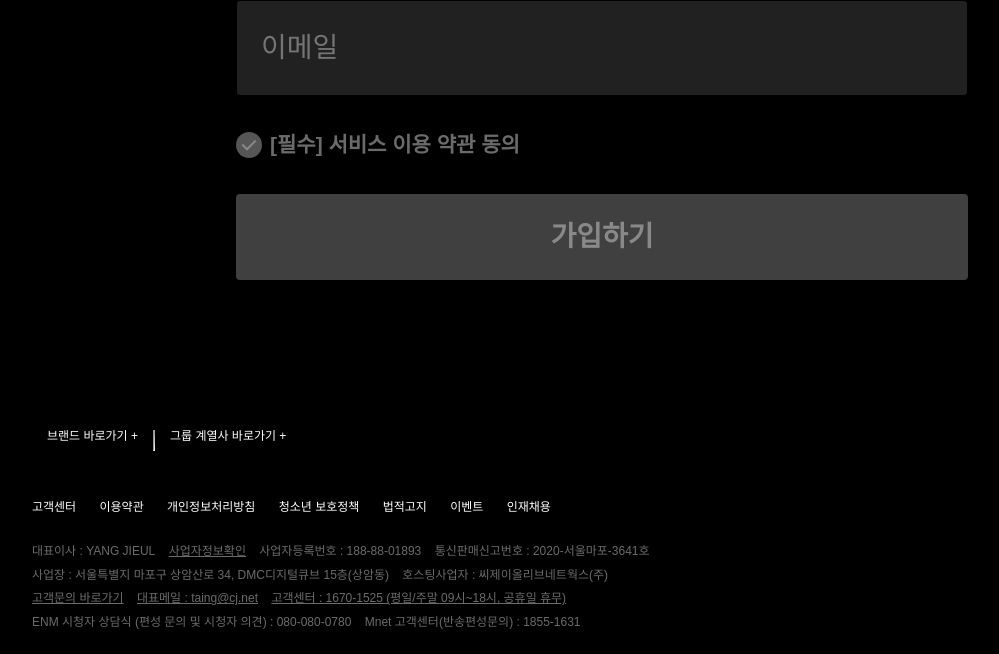
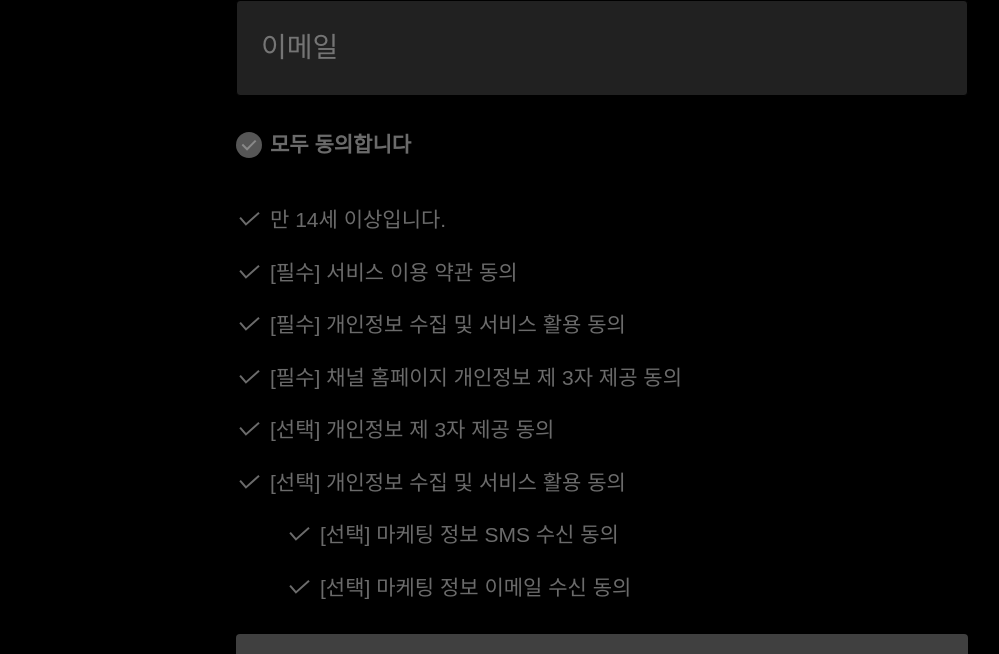
Before and after one commit to FRONTENDSCHOOL10/sorry, a website built with Vite: page src/pages/signup/signUp.html in a window 1280 px wide. Shown: the part 789-1443 px from the top of the page, without its empty margins (38-1037 px from the left). Built offline with nearby package versions, Linux system fonts and the light colour scheme; what pocketbase would draw is missing.

Commit message:
Feat: 회원가입 체크박스 활성화

```diff
--- a/src/pages/signup/signUp.html
+++ b/src/pages/signup/signUp.html
@@ -1,5 +1,6 @@
 <!doctype html>
 <html lang="ko">
+
 <head>
   <title>티빙 회원가입</title>
   <meta charset="UTF-8" />
@@ -19,104 +20,74 @@
 
   <div class="signup">
     <h2 class="signup__title">티빙 회원가입</h2>
-      <span class="signup__span"
-        >아이디와 이메일로 간편하게 티빙을 시작하세요!</span
-      >
+    <span class="signup__span">아이디와 이메일로 간편하게 티빙을 시작하세요!</span>
 
     <form action="" class="signup__form">
       <input type="text" class="signup__userId" placeholder="아이디" />
       <p class="id__error">영문 또는 영문, 숫자 조합 6~12자리</p>
-        <input
-          type="password"
-          class="signup__user__password"
-          placeholder="비밀번호"
-        />
+      <input type="password" class="signup__user__password" placeholder="비밀번호" />
       <p class="pw__error">영문, 숫자, 특수문자(~!@#$%^&*) 조합 8~15자리</p>
-        <input
-          type="password"
-          class="signup__user__passwordConfirm"
-          placeholder="비밀번호 확인"
-        />
+      <input type="password" class="signup__user__passwordConfirm" placeholder="비밀번호 확인" />
       <input type="email" class="signup__user__email" placeholder="이메일" />
     </form>
 
     <section class="signup__checkbox">
       <div class="signup__checkbox__all">
-          <input type="checkbox" id="checkbox" class="agree__checkbox" />
-          <label for="checkbox" class="check__all"
-            ><p>[필수] 서비스 이용 약관 동의</p></label
-          >
+        <input type="checkbox" id="checkbox_all" class="agree__checkbox" />
+        <label for="checkbox_all" class="check__all">
+          <p>모두 동의합니다</p>
+        </label>
       </div>
-
-        <!-- <section class="signup__checkbox__list">
-          <div>
-            <input type="checkbox" class="checkbox" />
-            <img
-              src="/src/assets/icon/check-2.svg"
-              alt="essential_check_icon"
-            />
-            <a class="sub__text">만 14세 이상입니다.</a>
+      <div class="signup__checkbox1">
+        <input type="checkbox" id="checkbox1" class="agree__checkbox1" />
+        <label for="checkbox1" class="check__essential">
+          <p>만 14세 이상입니다.</p>
+        </label>
       </div>
-
-          <div>
-            <input type="checkbox" class="checkbox" />
-            <img
-              src="/src/assets/icon/check-2.svg"
-              alt="essential_check_icon"
-            />
-            <a class="sub__text">[필수] 서비스 이용약관 동의</a>
+      <div class="signup__checkbox1">
+        <input type="checkbox" id="checkbox2" class="agree__checkbox1" />
+        <label for="checkbox2" class="check__essential">
+          <p>[필수] 서비스 이용 약관 동의</p>
+        </label>
       </div>
-
-          <div>
-            <input type="checkbox" class="checkbox" />
-            <img
-              src="/src/assets/icon/check-2.svg"
-              alt="essential_check_icon"
-            />
-            <a class="sub__text">[필수] 개인정보 수집 및 서비스활용 동의</a>
+      <div class="signup__checkbox1">
+        <input type="checkbox" id="checkbox3" class="agree__checkbox1" />
+        <label for="checkbox3" class="check__essential">
+          <p>[필수] 개인정보 수집 및 서비스 활용 동의</p>
+        </label>
       </div>
-
-          <div>
-            <input type="checkbox" class="checkbox" />
-            <img src="/src/assets/icon/check-2.svg" alt="select_check_icon" />
-            <a class="sub__text"
-              >[필수] 채널 홈페이지 개인정보 제 3자 제공 동의</a
-            >
+      <div class="signup__checkbox1">
+        <input type="checkbox" id="checkbox4" class="agree__checkbox1" />
+        <label for="checkbox4" class="check__essential">
+          <p>[필수] 채널 홈페이지 개인정보 제 3자 제공 동의</p>
+        </label>
       </div>
-
-          <div>
-            <input type="checkbox" class="checkbox" />
-            <img src="/src/assets/icon/check-2.svg" alt="select_check_icon" />
-            <a class="sub__text">[선택] 개인정보 제3자 제공 동의</a>
+      <div class="signup__checkbox2">
+        <input type="checkbox" id="checkbox5" class="agree__checkbox2" />
+        <label for="checkbox5" class="check__option">
+          <p>[선택] 개인정보 제 3자 제공 동의</p>
+        </label>
       </div>
-
-          <div>
-            <input type="checkbox" class="checkbox" />
-            <img src="/src/assets/icon/check-2.svg" alt="select_check_icon" />
-            <a class="sub__text">[선택] 개인정보 수집 및 서비스 활용 동의</a>
+      <div class="signup__checkbox2">
+        <input type="checkbox" id="checkbox6" class="agree__checkbox2" />
+        <label for="checkbox6" class="check__option">
+          <p>[선택] 개인정보 수집 및 서비스 활용 동의</p>
+        </label>
       </div>
-
-          <section class="signup__checkbox__list2">
-            <div>
-              <input type="checkbox" class="checkbox" />
-              <img src="/src/assets/icon/check-2.svg" alt="select_check_icon" />
-              <a class="sub__text">[선택] 마케팅정보 SMS 수신 동의</a>
+      <div class="signup__checkbox3">
+        <input type="checkbox" id="checkbox7" class="agree__checkbox2" />
+        <label for="checkbox7" class="check__option">
+          <p>[선택] 마케팅 정보 SMS 수신 동의</p>
+        </label>
       </div>
-
-            <div>
-              <input type="checkbox" class="checkbox" />
-              <img src="/src/assets/icon/check-2.svg" alt="select_check_icon" />
-              <a class="sub__text">[선택] 마케팅 정보 이메일 수신 동의</a>
+      <div class="signup__checkbox3">
+        <input type="checkbox" id="checkbox8" class="agree__checkbox2" />
+        <label for="checkbox8" class="check__option">
+          <p>[선택] 마케팅 정보 이메일 수신 동의</p>
+        </label>
       </div>
     </section>
-        </section> -->
-      </section>
-      <button
-        type="button"
-        class="signup__button"
-        value="signup__button"
-        aria-label="회원가입 버튼"
-      >
+    <button type="button" class="signup__button" value="signup__button" aria-label="회원가입 버튼">
       가입하기
     </button>
   </div>
@@ -148,26 +119,18 @@
             <span>통신판매신고번호 : 2020-서울마포-3641호</span>
           </p>
           <p>
-              <span
-                >사업장 : 서울특별지 마포구 상암산로 34, DMC디지털큐브
-                15층(상암동)</span
-              >
+            <span>사업장 : 서울특별지 마포구 상암산로 34, DMC디지털큐브
+              15층(상암동)</span>
             <span>호스팅사업자 : 씨제이올리브네트웍스(주)</span>
           </p>
           <p>
             <span><a href="">고객문의 바로가기</a></span>
             <span><a href="">대표메일 : taing@cj.net</a></span>
-              <span
-                ><a href=""
-                  >고객센터 : 1670-1525 (평일/주말 09시~18시, 공휴일 휴무)</a
-                ></span
-              >
+            <span><a href="">고객센터 : 1670-1525 (평일/주말 09시~18시, 공휴일 휴무)</a></span>
           </p>
           <p>
-              <span
-                >ENM 시청자 상담식 (편성 문의 및 시청자 의견) :
-                080-080-0780</span
-              >
+            <span>ENM 시청자 상담식 (편성 문의 및 시청자 의견) :
+              080-080-0780</span>
             <span>Mnet 고객센터(반송편성문의) : 1855-1631</span>
           </p>
         </div>
@@ -192,4 +155,5 @@
     </div>
   </footer>
 </body>
+
 </html>
--- a/src/pages/signup/signUp.js
+++ b/src/pages/signup/signUp.js
@@ -9,7 +9,13 @@ document.addEventListener('DOMContentLoaded', () => {
   );
   const emailField = document.querySelector('.signup__user__email');
   const registerBtn = document.querySelector('.signup__button');
-  const agreeCheckbox = document.querySelector('.agree__checkbox');
+  const agreeCheckboxAll = document.querySelector('#checkbox_all');
+  const agreeCheckboxes = document.querySelectorAll(
+    '.agree__checkbox1, .agree__checkbox2'
+  );
+  const agreeCheckbox6 = document.querySelector('#checkbox6');
+  const agreeCheckbox7 = document.querySelector('#checkbox7');
+  const agreeCheckbox8 = document.querySelector('#checkbox8');
   const idError = document.querySelector('.id__error');
   const pwError = document.querySelector('.pw__error');
 
@@ -81,6 +87,11 @@ document.addEventListener('DOMContentLoaded', () => {
       return false;
     }
 
+    if (!Array.from(agreeCheckboxes).every((checkbox) => checkbox.checked)) {
+      alert('모든 필수 약관에 동의해야 합니다.');
+      return false;
+    }
+
     return true;
   }
 
@@ -100,7 +111,7 @@ document.addEventListener('DOMContentLoaded', () => {
         email: email,
       });
       alert('회원 가입이 완료되었습니다! 로그인 페이지로 이동합니다.');
-      location.href = '/src/pages/login/login';
+      location.href = '/src/pages/login/login.html';
     } catch (error) {
       console.error('error : ', error);
       alert('동일한 이메일이 존재합니다.');
@@ -111,12 +122,15 @@ document.addEventListener('DOMContentLoaded', () => {
   }
 
   function updateButtonState() {
+    const allChecked = Array.from(agreeCheckboxes).every(
+      (checkbox) => checkbox.checked
+    );
     if (
       idField.value &&
       pwField.value &&
       pwConfirmField.value &&
       emailField.value &&
-      agreeCheckbox.checked
+      allChecked
     ) {
       registerBtn.classList.add('is--active');
     } else {
@@ -124,13 +138,35 @@ document.addEventListener('DOMContentLoaded', () => {
     }
   }
 
+  agreeCheckboxAll.addEventListener('change', (e) => {
+    const isChecked = e.target.checked;
+    agreeCheckboxes.forEach((checkbox) => {
+      checkbox.checked = isChecked;
+    });
+    updateButtonState();
+  });
+
+  agreeCheckbox6.addEventListener('change', (e) => {
+    const isChecked = e.target.checked;
+    agreeCheckbox7.checked = isChecked;
+    agreeCheckbox8.checked = isChecked;
+    updateButtonState();
+  });
+
+  agreeCheckboxes.forEach((checkbox) => {
+    checkbox.addEventListener('change', () => {
+      const allChecked = Array.from(agreeCheckboxes).every((cb) => cb.checked);
+      agreeCheckboxAll.checked = allChecked;
+      updateButtonState();
+    });
+  });
+
   setFieldEventListeners(
     idField,
     idError,
     idCheck,
     '영문 또는 영문, 숫자 조합 6~12자리'
   );
-
   setFieldEventListeners(
     pwField,
     pwError,
@@ -138,7 +174,6 @@ document.addEventListener('DOMContentLoaded', () => {
     '영문, 숫자, 특수문자(~!@#$%^&*) 조합 8~15자리'
   );
 
-  agreeCheckbox.addEventListener('change', updateButtonState);
   registerBtn.addEventListener('click', register);
 
   updateButtonState();
--- a/src/styles/pages/_signUp.scss
+++ b/src/styles/pages/_signUp.scss
@@ -32,10 +32,7 @@
   align-items: flex-start;
   gap: 2px;
 
-  .signup__userId,
-  .signup__user__password,
-  .signup__user__passwordConfirm,
-  .signup__user__email {
+  input {
     display: flex;
     align-items: center;
     flex-direction: column;
@@ -43,14 +40,15 @@
     height: 96px;
     padding-left: 24px;
     border-radius: 4px;
-    background-color: #212121; //$primary-color
-    color: #565656; //$gray-600
+    background-color: #212121;
+    color: #565656;
     font-size: 1.75rem;
     font-weight: 400;
     line-height: 110%;
     margin-top: 34px;
-    border: 1px solid black; //$background-color
+    border: 1px solid black;
   }
+
   p {
     font-size: 1.3rem;
     line-height: 160%;
@@ -63,10 +61,54 @@
   font-weight: 600;
   line-height: 200%;
 
+  .signup__checkbox1,
+  .signup__checkbox2,
+  .signup__checkbox3 {
+    line-height: 250%;
+    font-weight: 500;
+    position: relative;
+    display: flex;
+    align-items: center;
+  }
+
+  .signup__checkbox1 input,
+  .signup__checkbox2 input,
+  .signup__checkbox3 input {
+    display: none;
+  }
+
+  .signup__checkbox1 label,
+  .signup__checkbox2 label,
+  .signup__checkbox3 label {
+    display: flex;
+    align-items: center;
+    cursor: pointer;
+  }
+
+  .signup__checkbox1 label:before,
+  .signup__checkbox2 label:before,
+  .signup__checkbox3 label:before {
+    content: '';
+    display: inline-block;
+    width: 26px;
+    height: 26px;
+    background: url('/src/assets/icon/Check-black.svg') no-repeat;
+    margin-right: 8px;
+  }
+
+  .agree__checkbox:checked + label:before,
+  .agree__checkbox1:checked + label:before,
+  .agree__checkbox2:checked + label:before,
+  .agree__checkbox3:checked + label:before {
+    background: url('/src/assets/icon/check-red-nofilled.svg') no-repeat;
+  }
+}
+
 .signup__checkbox__all {
   margin: 28px 0;
   display: flex;
   position: relative;
+  align-items: center;
 
   .agree__checkbox {
     position: absolute;
@@ -74,11 +116,10 @@
     z-index: 1;
   }
 
-    .check__all {
+  label {
     display: flex;
-      flex-flow: row nowrap;
     align-items: center;
-      gap: 8px;
+    cursor: pointer;
 
     &:before {
       content: '';
@@ -86,20 +127,12 @@
       width: 26px;
       height: 26px;
       background: url('/src/assets/icon/check.svg') no-repeat;
+      margin-right: 8px;
     }
   }
 
-    .agree__checkbox:checked + .check__all::before {
+  .agree__checkbox:checked + label:before {
     background: url('/src/assets/icon/checked.svg') no-repeat;
-    }
-  }
-}
-
-.signup__checkbox__list {
-  font-weight: 500;
-
-  .signup__checkbox__list2 {
-    margin: 0 0 36px 36px;
   }
 }
 
@@ -112,9 +145,14 @@
   font-weight: 600;
   line-height: 150%;
   color: #898989;
-}
+  margin-top: 20px;
 
-.signup__button.is--active {
+  &.is--active {
     background: #e1e1e1;
     color: black;
   }
+}
+
+.signup__checkbox3 {
+  padding-left: 50px;
+}
```
Also changed, not shown: src/assets/icon/Check-black.svg (added), src/assets/icon/check-red-nofilled.svg (added). Lines whose indentation alone changed are shown as unchanged.
